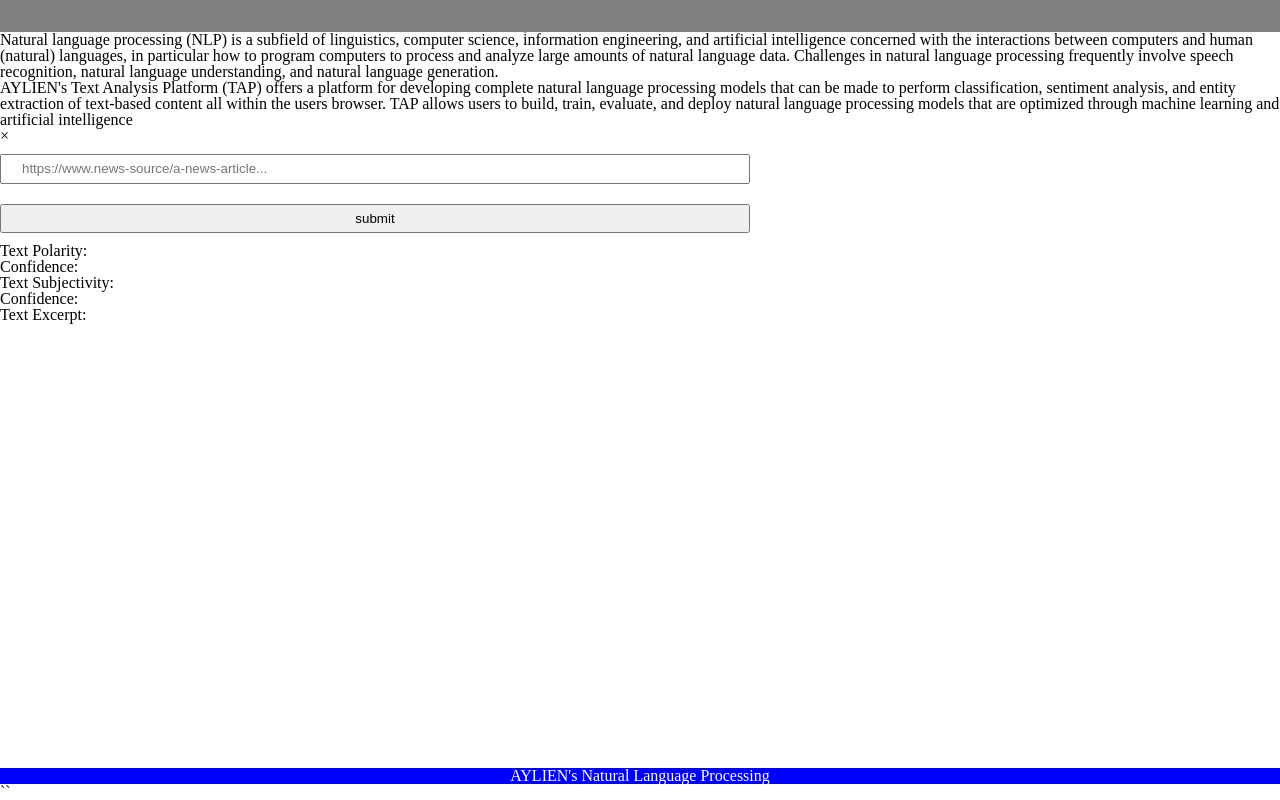
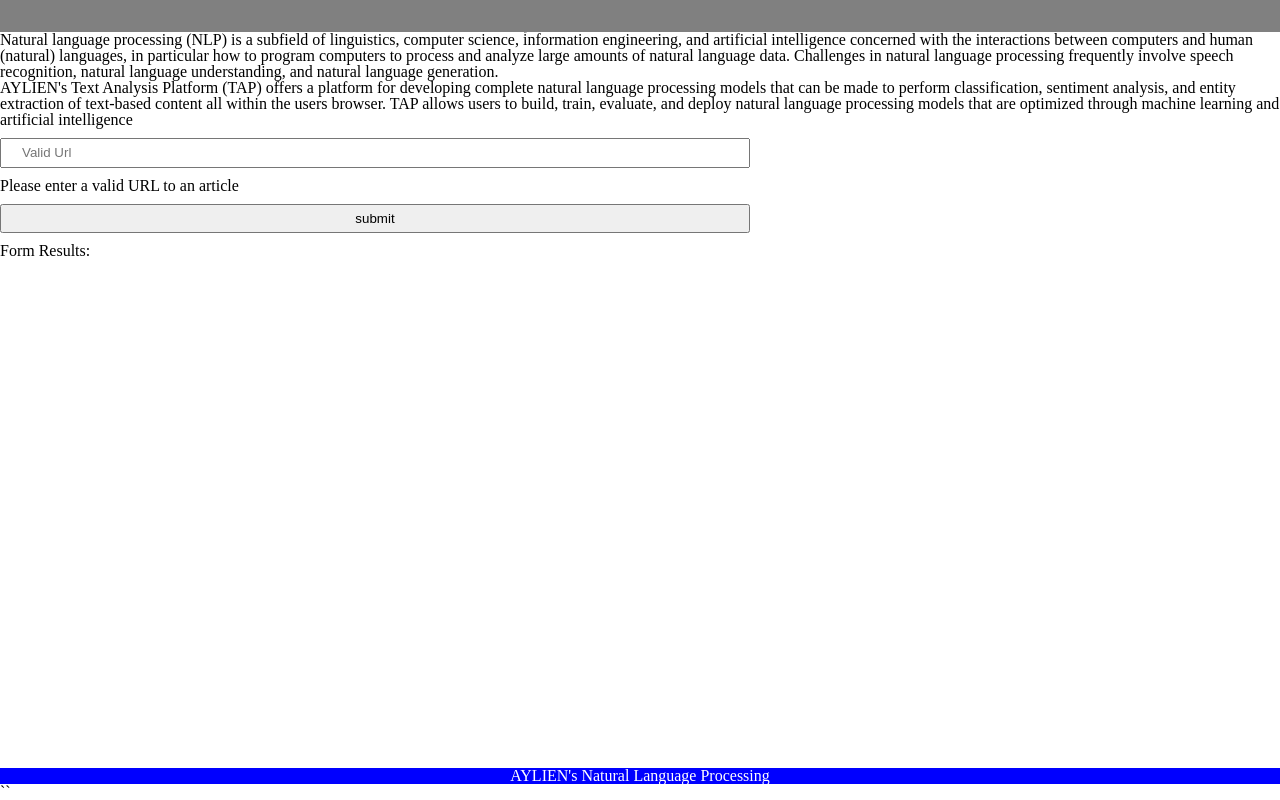
Before and after one commit to anakamuro/udacity-Natural-language-Processing, a website built with webpack: page src/client/views/index.html in a window 1280 px wide. Built offline with nearby package versions, Linux system fonts and the light colour scheme.

Commit message:
Update index.html

```diff
--- a/src/client/views/index.html
+++ b/src/client/views/index.html
@@ -35,45 +35,27 @@
                 to build, train, evaluate, and deploy natural language processing models that are optimized
                 through machine learning and artificial intelligence</p>
 
-            <section class="errors">
-                    <span class="closebtn" onclick="this.parentElement.style.display='none';">&times;</span>
-                    <div id="error"></div>
-            </section>
+             <form class="" onsubmit="return Client.handleSubmit(event)">
+                        <input id="url" type="text" name="input" value="" placeholder="Valid Url" required>
+                        <div id="error">Please enter a valid URL to an article</div>
+                        <input type="submit" name="" value="submit" onclick="return Client.handleSubmit(event)" onsubmit="return Client.handleSubmit(event)">
+                    </form>
+                    <section>
 
-
-            <section>
-                <form class="" onsubmit="return client.handleSubmit(event)">
-                    <input id="name" type="url" name="test-url" value=""  placeholder="https://www.news-source/a-news-article...">
-                    <input type="submit" name="" value="submit" onclick="return Client.handleSubmit(event)" onsubmit="return Client.handleSubmit(event)">
-                </form>
-            <section>
-
-            <section class="url-results">
-                    <ul>
-                        <li>
-                            <h3>Text Polarity:</h3>
-                            <p id="polarity"></p>
-                            <h4>Confidence: </h4>
-                            <p id="polarity_confidence"></p>
-                        </li>
-
-                        <li>
-                            <h3>Text Subjectivity:</h3>
-                            <p id="subjectivity"></p>
-                            <h4>Confidence: </h4>
-                            <p id="subjectivity_confidence"></p>
-                        </li>
-
-                        <h3>Text Excerpt:</h3>
-                        <p id="excerpt"></p>
-                    </ul>
-                </section>
+                        <section>
+                            <strong>Form Results:</strong>
+                            <div id="results">
+                                <div id="polarity"></div>
+                                <div id="pol-confidence"></div>
+                                <div id="subjectivity"></div>
+                                <div id="sub-confidence"></div>
+                            </div>
+                        </section>
         </main>
 
         <footer>
             <p>AYLIEN's Natural Language Processing</p>
         </footer>
-
 
         `<script>
 
```
